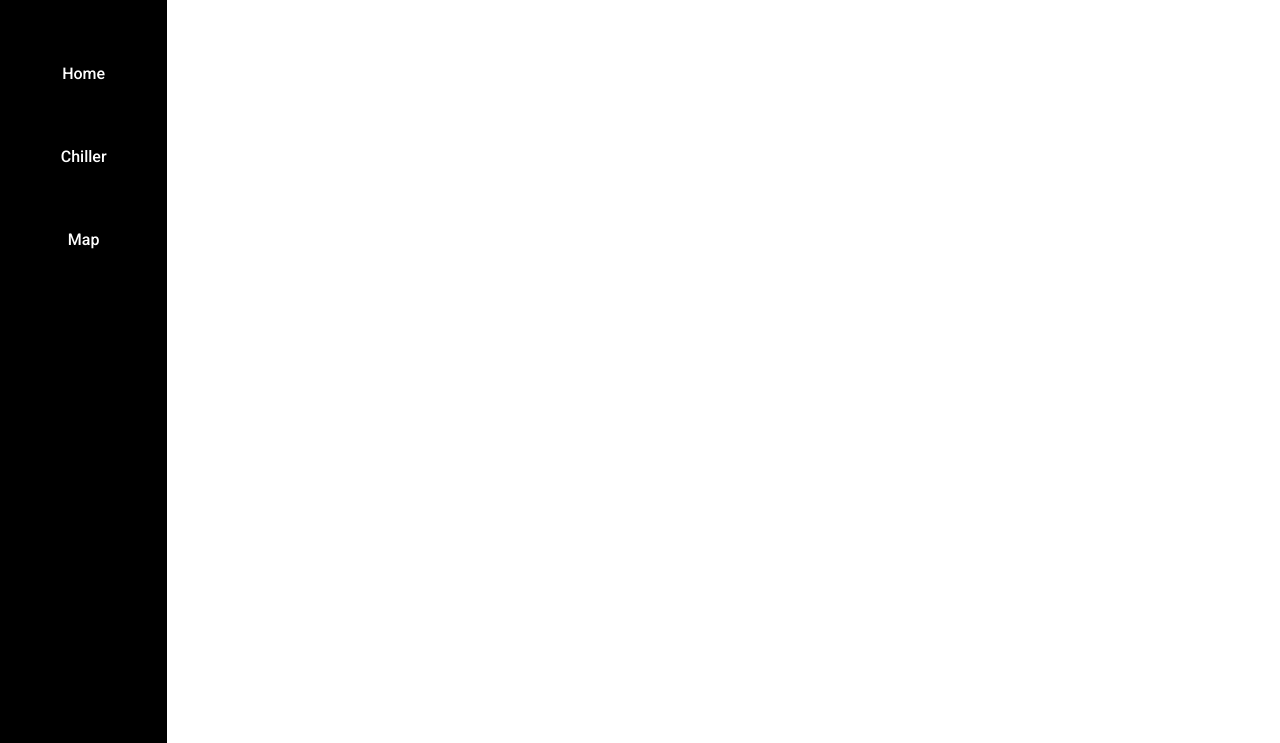
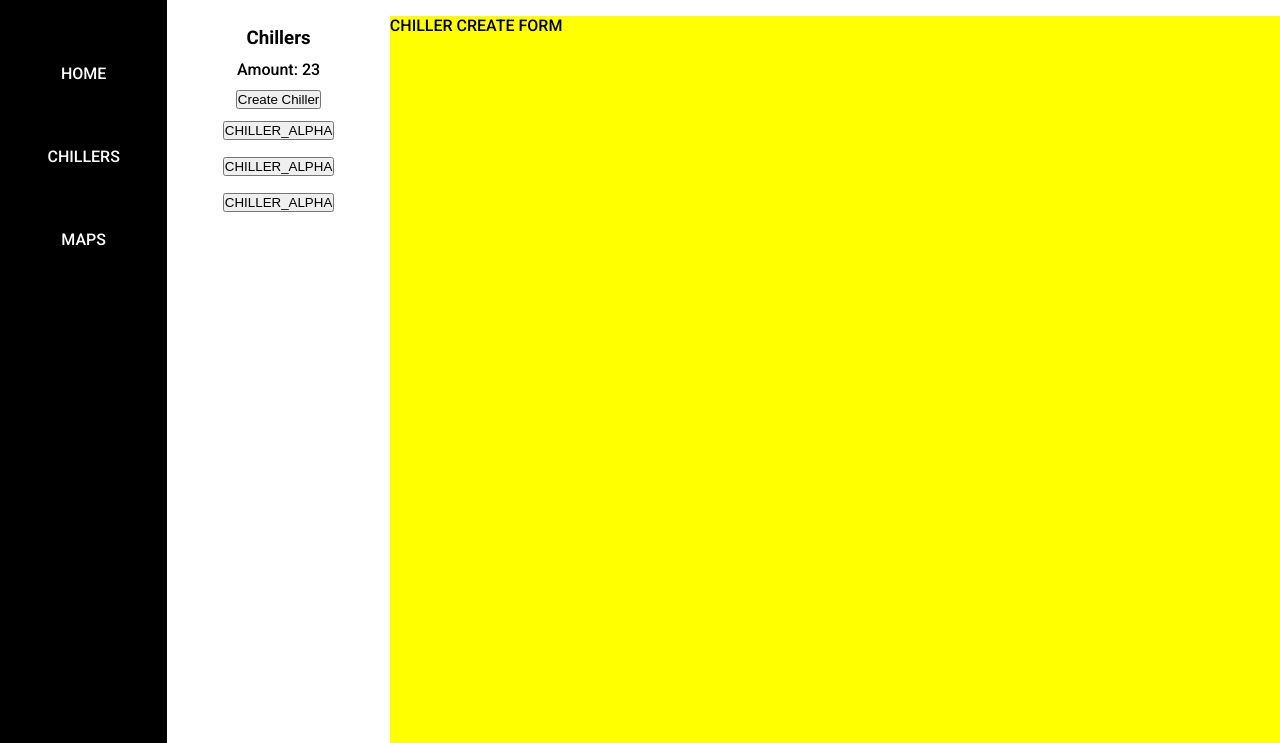
Before and after one commit to BraveVlad/CHILLER, a plain HTML site: page index.html in a window 1280 px wide. Shown: the part 57-800 px from the top of the page. Drawn offline with Linux system fonts and the light colour scheme.

Commit message:
dashboard main menu and area
ObjectsListview to show objects chiller/map

```diff
--- a/index.html
+++ b/index.html
@@ -25,12 +25,39 @@
     </a>
 
     <menu class="menubar">
-        <li class="menubar__item"><a class="menubar__action" href="/">Home</a></li>
-        <li class="menubar__item"><a class="menubar__action" href="/">Chiller</a></li>
-        <li class="menubar__item"><a class="menubar__action" href="/">Map</a></li>
+        <li class="menubar__item"><a class="menubar__action" href="/">HOME</a></li>
+        <li class="menubar__item"><a class="menubar__action" href="/">CHILLERS</a></li>
+        <li class="menubar__item"><a class="menubar__action" href="/">MAPS</a></li>
     </menu>
 
     <main class="dashboard">
+        <div class="dashboard__menu">
+            <menu class="objects-listview">
+                <li class="objects-listview__header">
+                    <h3>Chillers</h3>
+                    <p>Amount: 23</p>
+                    <button>Create Chiller</button>
+                </li>
+                <li class="objects-listview__list">
+                    <ul class="chiller-list">
+                        <li class="chiller-list__chiller">
+                            <button class="chiller-list__name">CHILLER_ALPHA</button>
+                        </li>
+                        <li class="chiller-list__chiller">
+                            <button class="chiller-list__name">CHILLER_ALPHA</button>
+                        </li>
+                        <li class="chiller-list__chiller">
+                            <button class="chiller-list__name">CHILLER_ALPHA</button>
+                        </li>
+                    </ul>
+                </li>
+            </menu>
+        </div>
+        <div class="dashboard__mainarea">
+            <section class="chiller-creator">CHILLER CREATE FORM
+
+            </section>
+        </div>
 
     </main>
 
--- a/style.scss
+++ b/style.scss
@@ -64,4 +64,42 @@ body {
     grid-column: 2/3;
     grid-row: 2/3;
 
+    display: flex;
+    justify-content: stretch;
+
+    &__menu {
+        flex: 1;
+    }
+
+    &__mainarea {
+        flex: 4;
+        background-color: yellow;
+    }
 }
+
+.objects-listview {
+    height: 100%;
+
+    display: flex;
+    flex-direction: column;
+
+    &__header {
+        flex: 1;
+
+        display: flex;
+        flex-direction: column;
+        justify-content: space-evenly;
+        align-items: center;
+    }
+
+    &__list {
+        flex: 6;
+    }
+}
+
+.chiller-list {
+    display: flex;
+    flex-direction: column;
+    align-items: center;
+    gap: 1rem;
+}
```
Also changed, not shown: dist/style.css.
